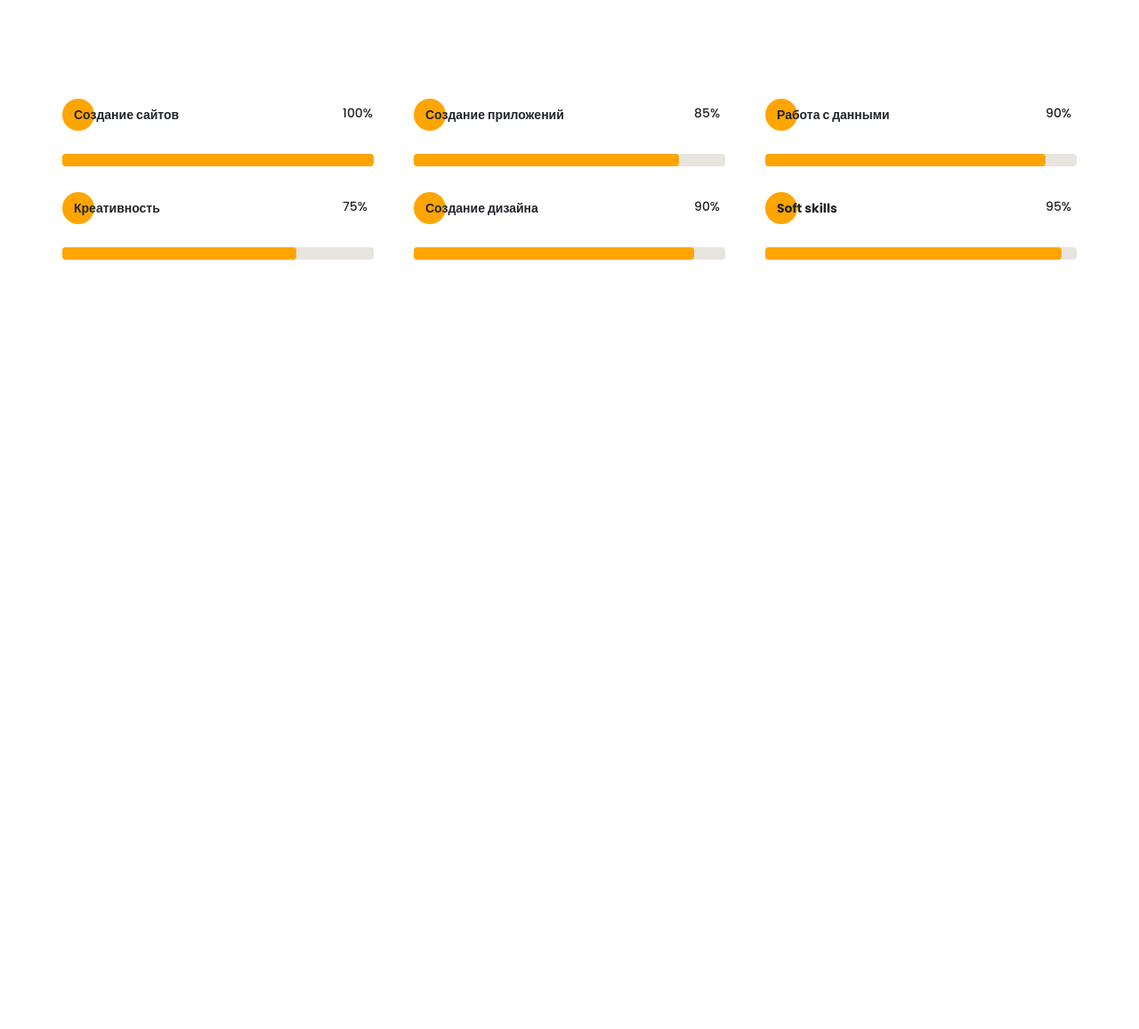
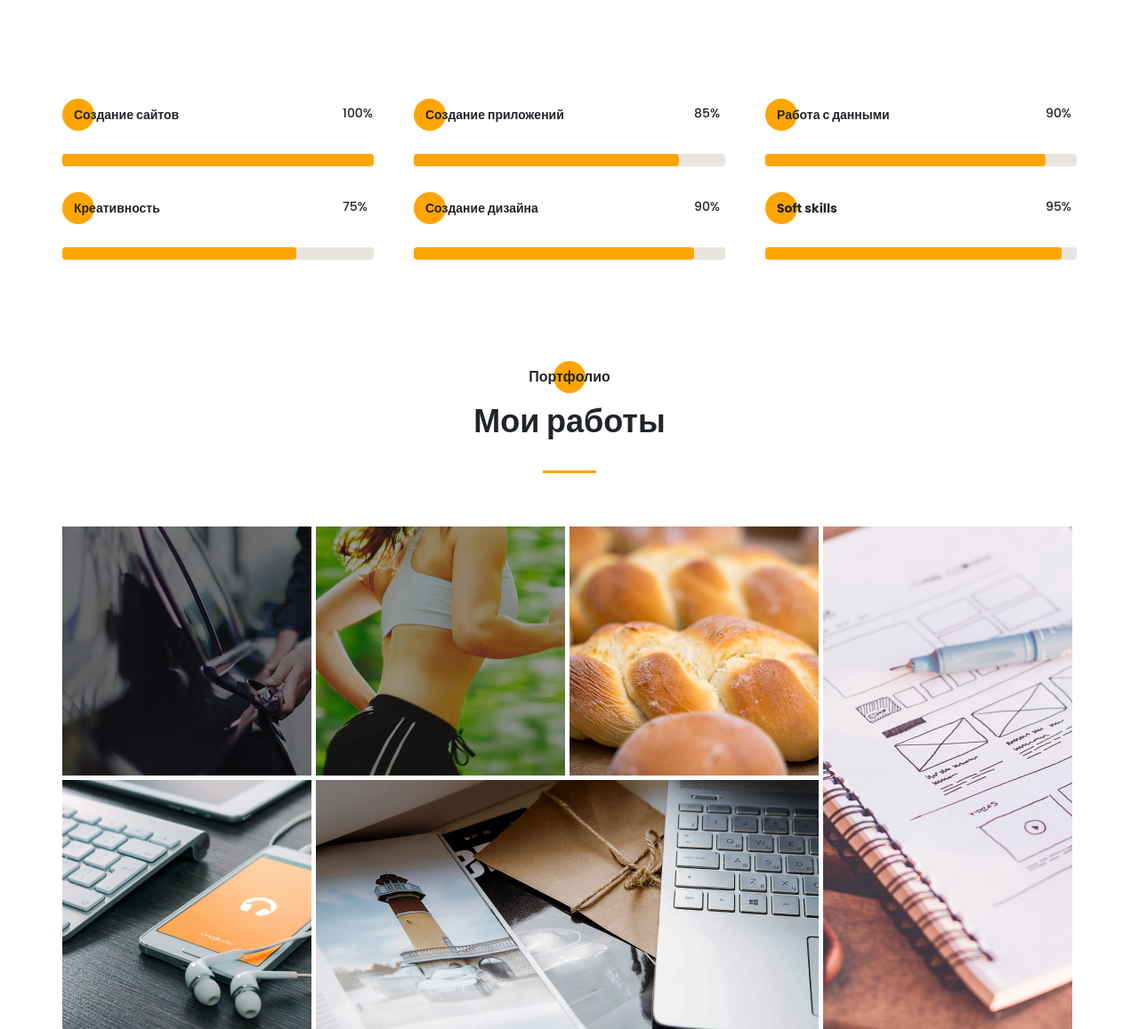
Before and after one commit to dzvyagin/portfolio, a website: page src/index.html in a window 1280 px wide. Shown: the part 3076-4233 px from the top of the page at 89% size. Before the commit the page ends 3368 px from the top, so only its background shows below. Drawn offline with nearby package versions, Linux system fonts and the light colour scheme; files that its build step writes are made by us from their sources; files whose address does not match are found by name.

Commit message:
add portfolio section

```diff
--- a/src/index.html
+++ b/src/index.html
@@ -171,8 +171,8 @@
 
     <section class="resume">
         <div class="container">
-            <h2 class="title title_fz16 resume__title">Опыт</h2>
-            <div class="title title_fz36 resume__subtitle">Чем я буду полезна</div>
+            <h2 class="title title_fz16 title__section-title">Опыт</h2>
+            <div class="title title_fz36 title__section-subtitle">Чем я буду полезна</div>
             <div class="divider"></div>
 
             <div class="resume__wrapper">
@@ -248,8 +248,8 @@
 
     <section class="skills">
         <div class="container">
-            <h2 class="title title_fz16 skills__title">Навыки</h2>
-            <div class="title title_fz36 skills__subtitle">Что я использую в работе</div>
+            <h2 class="title title_fz16 title__section-title">Навыки</h2>
+            <div class="title title_fz36 title__section-subtitle">Что я использую в работе</div>
             <div class="divider"></div>
 
             <div class="skills__items">
@@ -350,6 +350,35 @@
             </div>
         </div>
     </section>
+
+    <section class="portfolio">
+        <div class="container">
+            <h2 class="title title_fz16 portfolio__title title__section-title">Портфолио</h2>
+            <div class="title title_fz36 title__section-subtitle">Мои работы</div>
+            <div class="divider"></div>
+
+            <div class="portfolio__wrapper">
+                <a href="#" class="portfolio__item">
+                    <img src="img/works/uber.jpg" alt="uber">
+                </a>
+                <a href="#" class="portfolio__item">
+                    <img src="img/works/pulse.jpg" alt="pulse">
+                </a>
+                <a href="#" class="portfolio__item">
+                    <img src="img/works/bread.jpg" alt="test">
+                </a>
+                <a href="#" class="portfolio__item vertical">
+                    <img src="img/works/plans.jpg" alt="test">
+                </a>
+                <a href="#" class="portfolio__item">
+                    <img src="img/works/ipad.jpg" alt="test">
+                </a>
+                <a href="#" class="portfolio__item horizontal">
+                    <img src="img/works/mac.jpg" alt="test">
+                </a>
+            </div>
+        </div>
+    </section>
     <script src="js/script.js"></script>
 </body>
 </html>
--- /dev/null
+++ b/src/sass/blocks/_portfolio.scss
@@ -0,0 +1,28 @@
+.portfolio {
+    padding-top: 120px;
+    &__wrapper {
+        margin-top: 60px;
+        display: grid;
+        grid-template: repeat(2, 280px) / repeat(4, 280px);
+        grid-auto-rows: 280px;
+        gap: 5px;
+        .vertical  {
+            grid-row: 1 / 3;
+            grid-column: 4 / 5;
+        }
+        .horizontal {
+            grid-row: 2 / 3;
+            grid-column: 2 / 4;
+        }
+    }
+    &__item {
+        transition: all .6s;
+        img {
+            width: 100%;
+        }
+        &:hover {
+            transform: scale(1.05);
+            filter: grayscale(50%);
+        }
+    }
+}
--- a/src/sass/blocks/_resume.scss
+++ b/src/sass/blocks/_resume.scss
@@ -1,19 +1,5 @@
 .resume {
     padding-top: 120px;
-    &__title {
-        position: relative;
-        @include before_circle;
-        text-align: center;
-        &:before {
-            top: -6px;
-            left: 50%;
-            transform: translateX(-50%);
-        }
-
-    }
-    &__subtitle {
-        text-align: center;
-    }
     &__wrapper {
         display: grid;
         padding: 60px 65px 0 65px;
--- a/src/sass/blocks/_skills.scss
+++ b/src/sass/blocks/_skills.scss
@@ -1,18 +1,5 @@
 .skills {
     padding-top: 120px;
-    &__title {
-        position: relative;
-        text-align: center;
-        @include before_circle;
-        &:before {
-            top: -6px;
-            left: 50%;
-            transform: translateX(-50%);
-        }
-    }
-    &__subtitle {
-        text-align: center;
-    }
     &__items {
         margin-top: 60px;
         padding: 0 10px;
--- a/src/sass/blocks/_title.scss
+++ b/src/sass/blocks/_title.scss
@@ -20,4 +20,17 @@
     &_fz48 {
         font-size: 48px;
     }
+    &__section-title {
+        position: relative;
+        text-align: center;
+        @include before_circle;
+        &:before {
+            top: -6xp;
+            left: 50%;
+            transform: translateX(-50%);
+        }
+    }
+    &__section-subtitle {
+        text-align: center;
+    }
 }
--- a/src/sass/style.scss
+++ b/src/sass/style.scss
@@ -30,3 +30,4 @@
 @import 'blocks/about';
 @import 'blocks/resume';
 @import 'blocks/skills';
+@import 'blocks/portfolio';
```
Also changed, not shown: dist/css/style.min.css, dist/img/works/mac.jpg (added), dist/index.html, src/img/works/mac.jpg (added).
